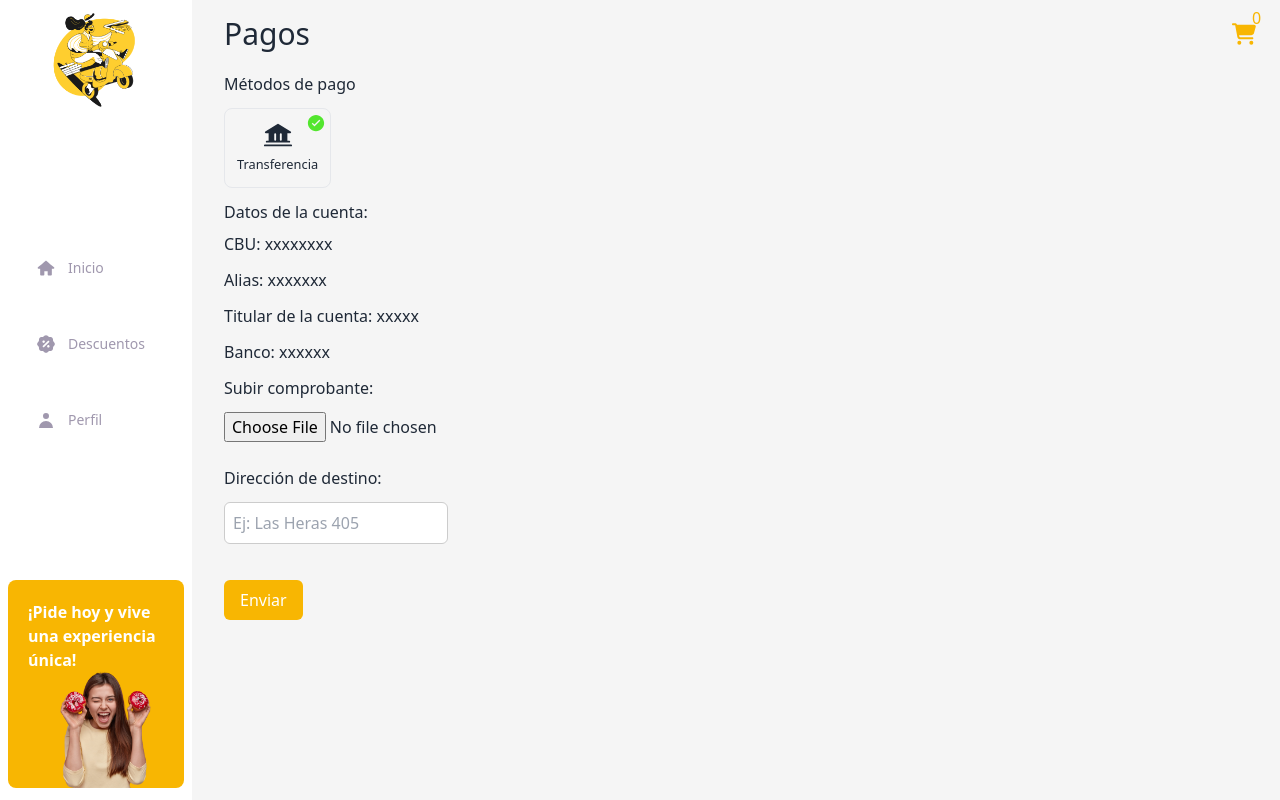
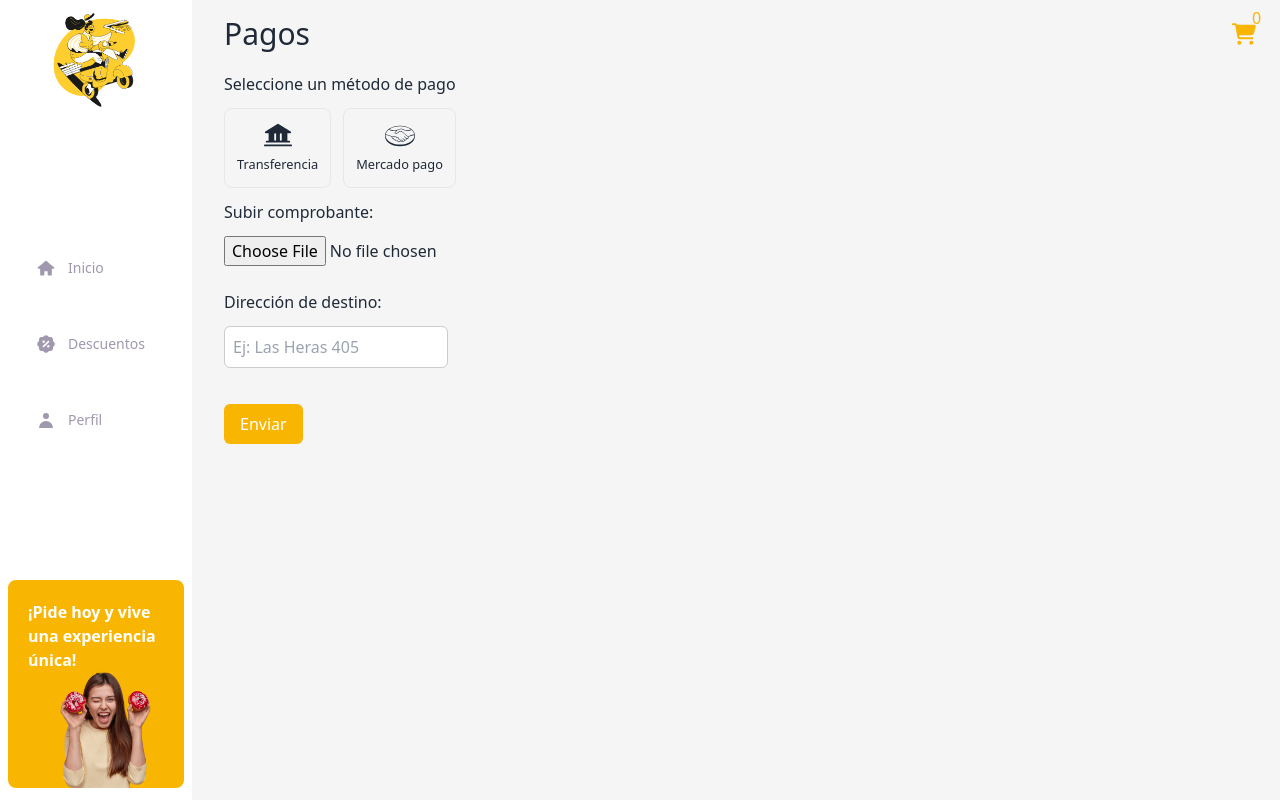
Before and after one commit to francojnieva/Cabron-delivery-Frontend, a React (Vite) app: page /pagar in a window 1280 px wide. Built offline with nearby package versions, Linux system fonts and the light colour scheme; no server answers; sample sign-in values are in the browser's storage.

Commit message:
change the button for the payment method

```diff
--- /dev/null
+++ b/src/components/ButtonMethodPay/ButtonMethodPay.tsx
@@ -0,0 +1,18 @@
+import { IconType } from "react-icons"
+
+type Prop = {
+    name: string
+    icon: IconType
+    onClick: () => void
+}
+
+const ButtonMethodPay = ({ name, icon : Icon, onClick }: Prop) => {
+    return (
+        <button onClick={onClick} className="border focus:border focus:border-yellow-500 p-3 rounded-lg">
+             <Icon className="text-3xl mx-auto" />
+            <small>{name}</small>
+        </button>
+    )
+}
+
+export default ButtonMethodPay
--- a/src/pages/Payment/Payment.tsx
+++ b/src/pages/Payment/Payment.tsx
@@ -1,4 +1,4 @@
-import { IoIosCheckmarkCircle } from "react-icons/io";
+import { SiMercadopago } from "react-icons/si";
 import PageTitle from "../../components/PageTitle/PageTitle";
 import { PiBankFill } from "react-icons/pi";
 import { useForm } from "react-hook-form";
@@ -9,6 +9,7 @@ import { changeTitleBrowser } from "../../utils/changeTitleBrowser";
 import { toast } from "sonner";
 import Toast from "../../components/Toaster/Toaster";
 import { CartContext } from "../../context/CartContext";
+import ButtonMethodPay from "../../components/ButtonMethodPay/ButtonMethodPay";
 
 type Form = {
     address: string
@@ -31,6 +32,7 @@ const Payment = () => {
 
     const {handleSubmit, register, formState: { errors }, reset} = useForm<Form>()
     const [loading, setLoading] = useState<boolean>(false)
+    const [paymentMethod, setPaymentMethod] = useState<string | null>(null)
 
     const onSubmit = async (data : Form) => {
         try {
@@ -62,6 +64,8 @@ const Payment = () => {
         changeTitleBrowser('Pagos')
     }, [])
 
+    const handleMethodPay = (id: string) => setPaymentMethod(id)
+
     return (
         <section className="px-6 pt-4 pb-20 min-h-screen bg-[#F5F5F5] w-full lg:pl-56">
             <Toast />
@@ -70,12 +74,21 @@ const Payment = () => {
             />
             <section className="pt-3">
                 <div className="py-2 space-y-3">
-                    <h3 className=" font-medium">Métodos de pago</h3>
-                    <button className="relative border p-3 rounded-lg">
-                        <IoIosCheckmarkCircle className="absolute top-1 text-xl right-1 text-[#53e62e]" />
-                        <PiBankFill className=" text-3xl mx-auto"/>
-                        <small>Transferencia</small>
-                    </button>
+                    <h3 className=" font-medium">Seleccione un método de pago</h3>
+                    <div className=" flex items-center space-x-3">
+                        <ButtonMethodPay
+                            name='Transferencia'
+                            icon={PiBankFill}
+                            onClick={() => handleMethodPay('transf')}
+                        />
+                        <ButtonMethodPay
+                            name='Mercado pago'
+                            icon={SiMercadopago}
+                            onClick={() => handleMethodPay('mercadopago')}
+                        />
+                    </div>
+                    {
+                        paymentMethod === 'transf' &&
                         <div className="space-y-2">
                             <p className=" font-medium">Datos de la cuenta:</p>
                             <div className=" font-normal space-y-3">
@@ -85,6 +98,13 @@ const Payment = () => {
                                 <p>Banco: xxxxxx</p>
                             </div>
                         </div>
+                    }
+                    {
+                        paymentMethod === 'mercadopago' &&
+                        <div className="space-y-2">
+                            <p className=" font-medium text-xs text-white bg-[#00B5FF] p-3 rounded-md text-center">Estamos trabajando en esta funcionalidad</p>
+                        </div>
+                    }
                     <form className="space-y-3" onSubmit={handleSubmit(onSubmit)}>
                         <div className=" flex flex-col space-y-3">
                             <label className=" font-medium">Subir comprobante:</label>
```
Lines whose indentation alone changed are shown as unchanged.
